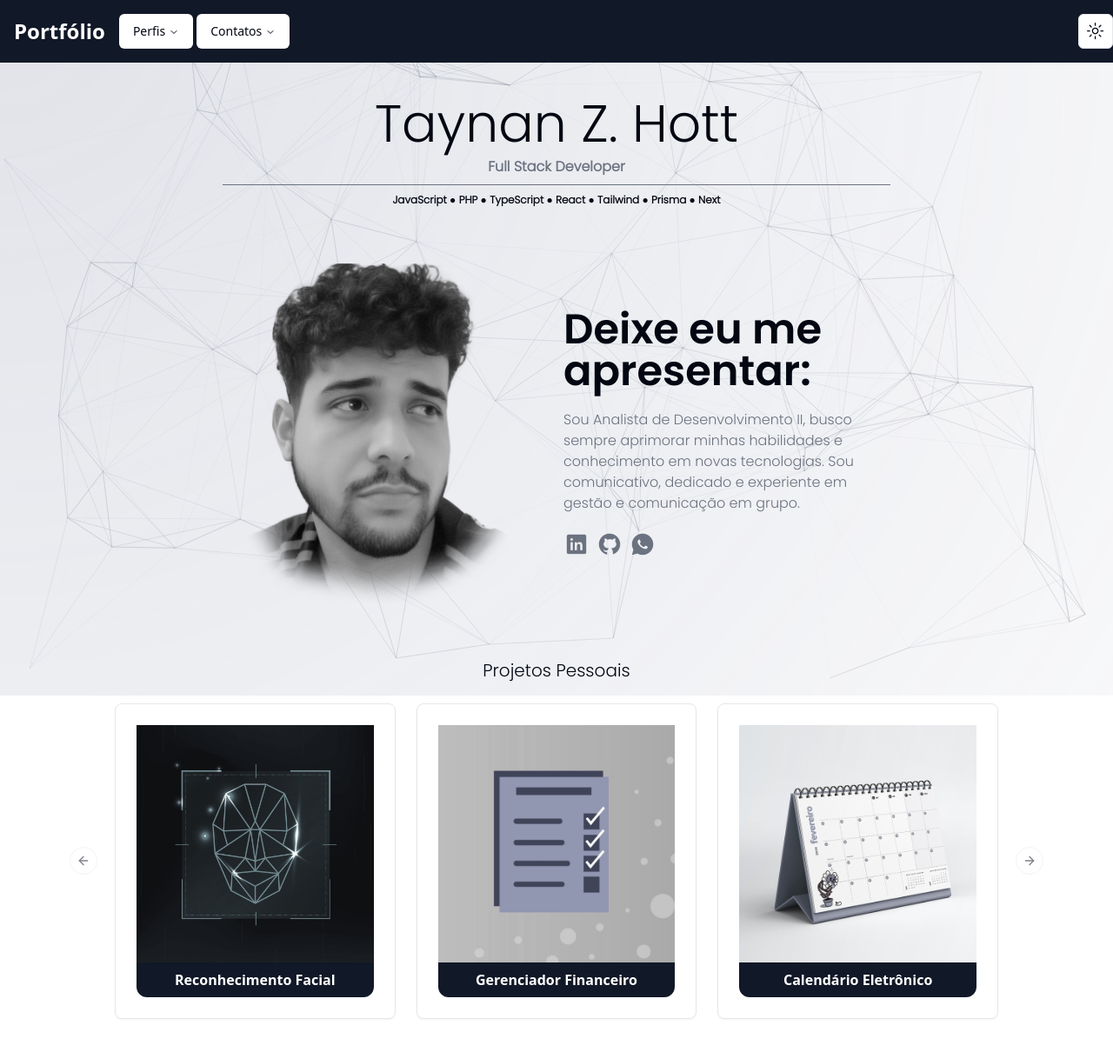
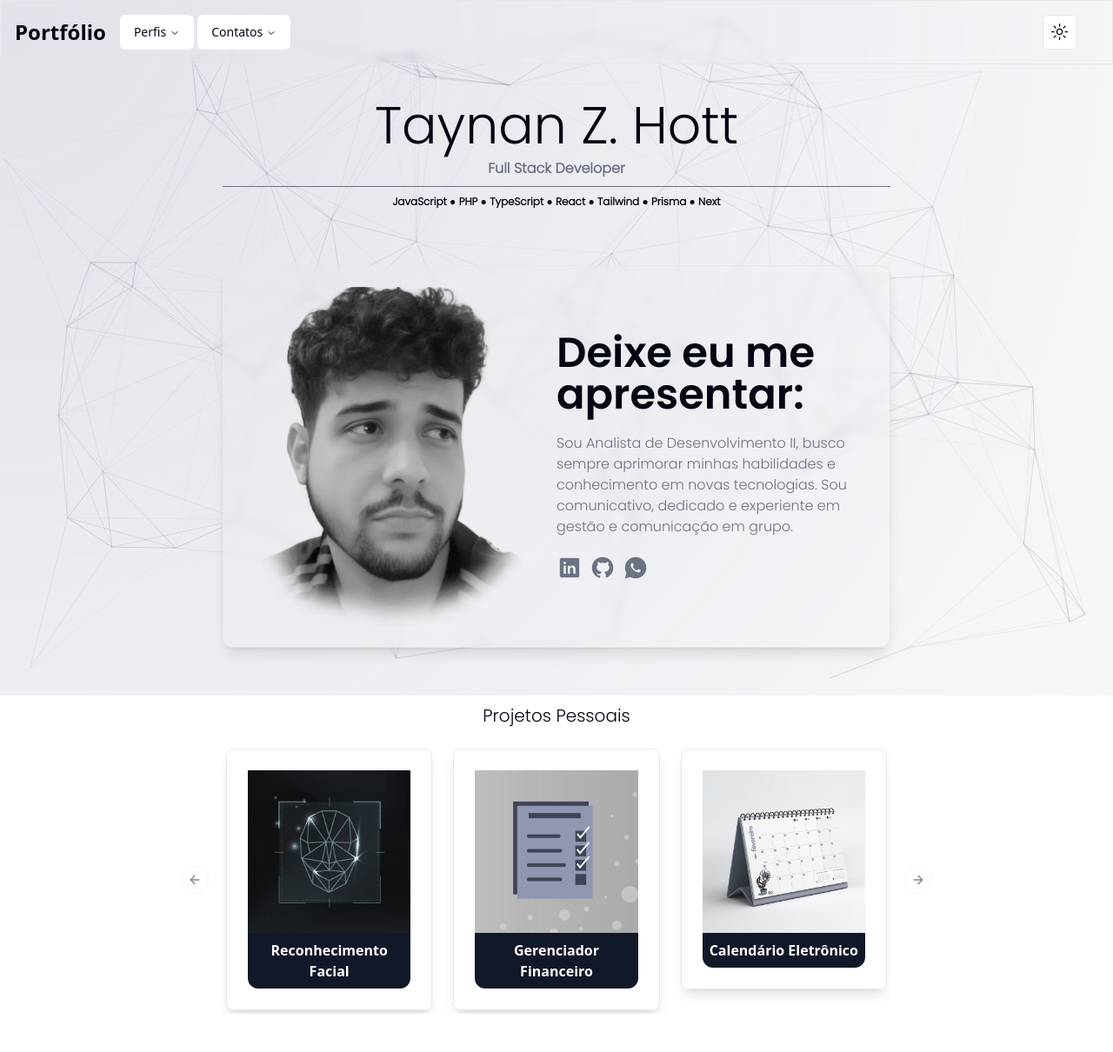
Before and after one commit to taynanhott/portfolio, a Next.js app: page /home in a window 1280 px wide. Shown: the top 1210 px of the page at 87% size. Built offline with nearby package versions, Linux system fonts and the light colour scheme.

Commit message:
style remodeling

```diff
--- a/src/app/home/page.tsx
+++ b/src/app/home/page.tsx
@@ -11,7 +11,7 @@ export default function Home() {
           Full Stack Developer</div>
       </div>
       <div className="text-center font-bold pt-2 text-[12px] font-poppins pointer-events-none">JavaScript ● PHP ● TypeScript ● React ● Tailwind ● Prisma ● Next</div>
-      <div className="max-w-3xl mx-auto mt-16 grid grid-cols-1 lg:grid-cols-2 gap-4 items-center">
+      <div className="max-w-3xl mx-auto border backdrop-blur-sm rounded-xl shadow-lg mt-16 grid grid-cols-1 lg:grid-cols-2 p-6 items-center">
         <div className="flex justify-center">
           <div className="mr-5">
             <Image
--- a/src/components/Html/Header/head.tsx
+++ b/src/components/Html/Header/head.tsx
@@ -3,19 +3,19 @@ import { NavigationMenuDemo } from "../../Resources/NavigationMenu/navigation";
 
 export function Head() {
     return (
-        <div className="z-20 bg-gray-900 relative flex items-center justify-between py-4 mb-10">
+        <div className="z-20 relative border backdrop-blur-sm flex items-center justify-between py-4 mb-10">
             <div>
                 <div className="flex items-center">
                     <a
                         href="https://portfolio-taynanzh.vercel.app/home"
                         target="_self"
                     >
-                        <p className="font-bold text-white mr-4 text-xl lg:text-2xl ml-4">Portfólio</p>
+                        <p className="font-bold mr-4 text-xl lg:text-2xl ml-4">Portfólio</p>
                     </a>
                     <NavigationMenuDemo />
                 </div>
             </div>
-            <div className="flex items-center">
+            <div className="flex items-center mr-10">
                 <ModeToggle />
             </div>
         </div>
--- a/src/components/Resources/Carrousel/carrousel.tsx
+++ b/src/components/Resources/Carrousel/carrousel.tsx
@@ -45,7 +45,7 @@ export function CarouselPlugin() {
   return (
     <Carousel
       plugins={[plugin.current]}
-      className="w-full max-w-5xl"
+      className="w-full max-w-3xl"
       onMouseEnter={plugin.current.reset}
       onMouseLeave={plugin.current.reset}
     >
--- a/src/components/ui/card.tsx
+++ b/src/components/ui/card.tsx
@@ -9,7 +9,7 @@ const Card = React.forwardRef<
   <div
     ref={ref}
     className={cn(
-      "rounded-lg border bg-card text-card-foreground shadow-sm",
+      "rounded-lg border backdrop-blur-sm shadow-lg text-card-foreground",
       className
     )}
     {...props}
```
